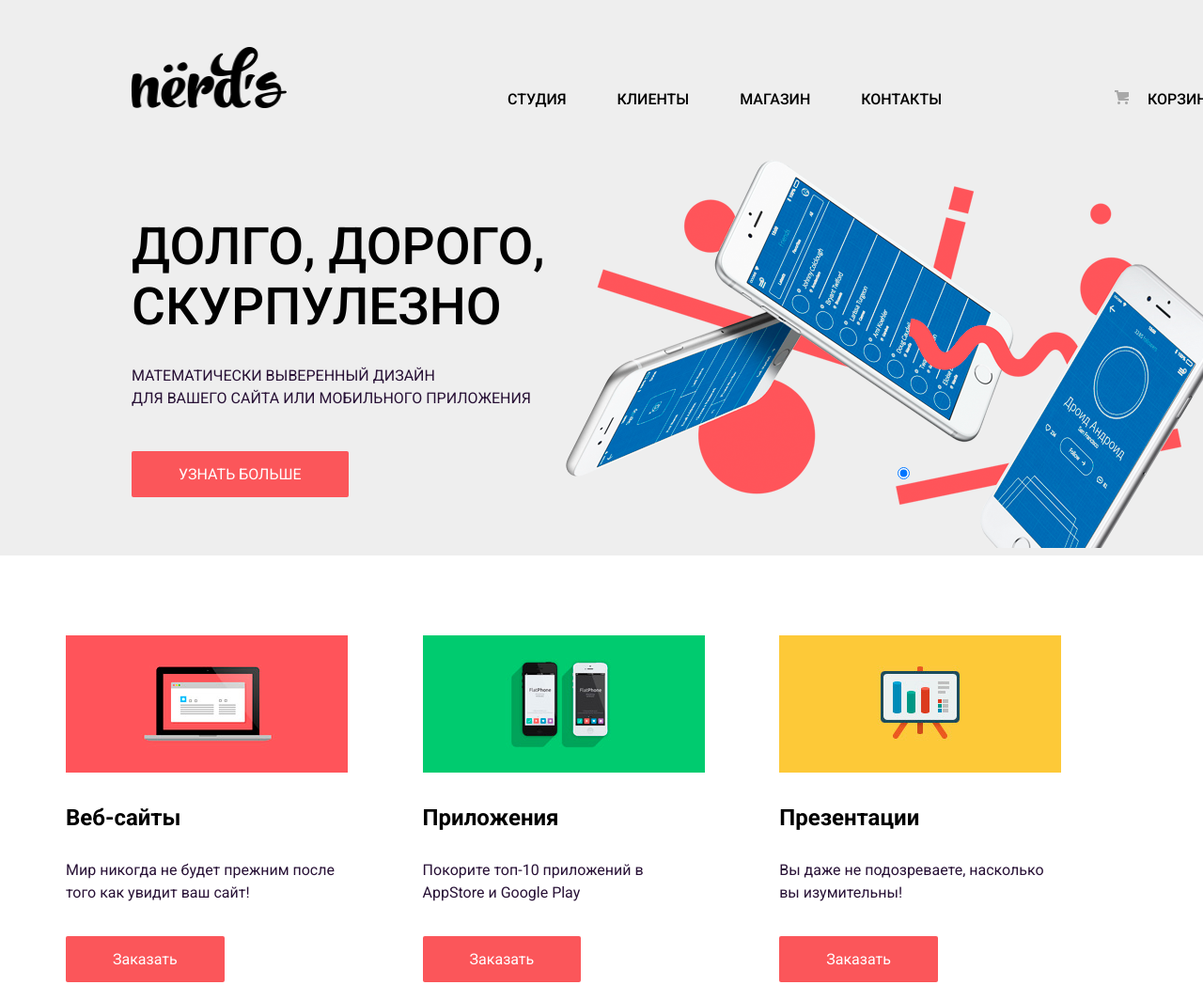
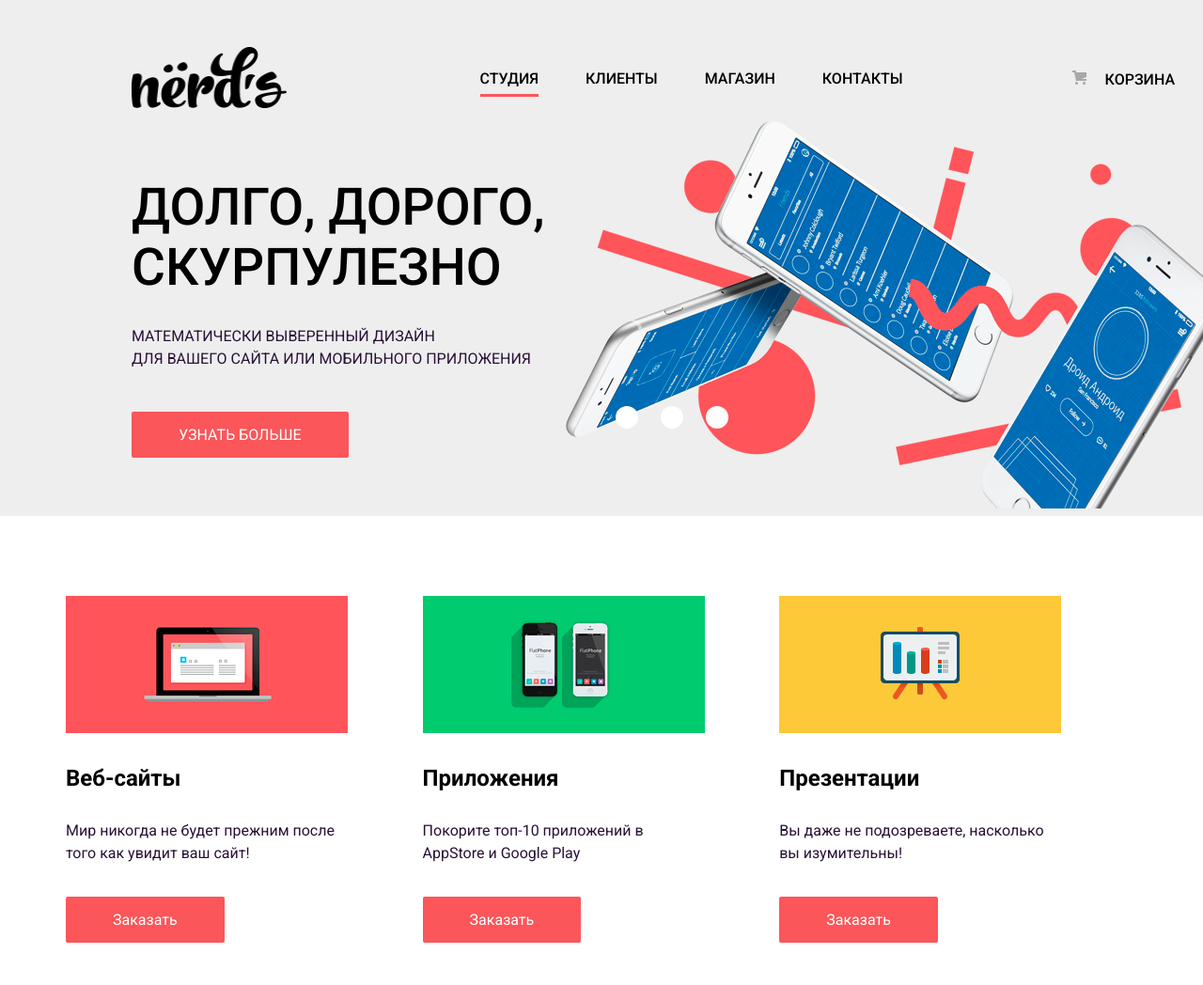
Before and after one commit to fmotm/nerds, a plain HTML site: page index.html in a window 1280 px wide. Shown: the top 1048 px of the page at 94% size. Drawn offline with Linux system fonts and the light colour scheme.

Commit message:
flex-slider

```diff
--- a/css/main.css
+++ b/css/main.css
@@ -476,32 +476,46 @@ width: 1160px;
 margin: 0 auto;
 }
 
-.company-logo {
-display: block;
-float: left;
+.top-line{
+display: flex;
+justify-content: space-between;
+align-items: center;
 }
 
 .navigation {
-float: left;
-margin: 20px 0px 20px 170px;
+  display: flex;
 }
 
-.navigation li {
-display: inline-block;
-text-transform: uppercase;
-list-style-type: none;
-padding: 10px 25px;
-}
-
-.navigation li:last-child {
+.navigation a:last-child {
 margin-left: 130px;
 padding-right: 0;
 }
 
 
 .navigation a {
-color: black;
+color: #000;
+position: relative;
+margin-right: 50px;
 }
+
+
+.navigation a::after {
+	content: "";
+	position: absolute;
+	top: 25px;
+	left: 0;
+	width: 100%;
+	height: 3px;
+}
+
+.navigation a:hover::after {
+	background-color: #fb565a;
+}
+
+.navigation a.active::after {
+	background-color: #fb565a;
+}
+
 
 .navigation img {
   margin-right:20px;
@@ -518,12 +532,35 @@ p {
 
 
 .slider {
-  height: 430px;
-
+	position: relative;
 }
 
-#slider-first {
-  margin-left: 50%;
+.slider input {
+	display: none;
+}
+
+.slider-controlnew {
+  width: 150px;
+  position: absolute;
+  bottom: 20%;
+  left: 50%;
+  margin-left: -75px;
+  z-index: 2;
+}
+
+.slider-controlnew label {
+display: inline-block;
+margin: 3px 10px;
+width: 24px;
+height: 24px;
+border-radius: 50%;
+background-color: #fff;
+position: relative;
+cursor: pointer;
+}
+
+.slider-item1,.slider-item2,.slider-item3{
+  display:none;
 }
 
 .slider-item1 {
@@ -532,11 +569,30 @@ height: 430px;
 background-repeat: no-repeat;
 background-position: right;
 }
+
 .slider-item2 {
 background-image: url('../img/slide2.png');
+height: 430px;
+background-repeat: no-repeat;
+background-position: right;
 }
 .slider-item3 {
 background-image: url('../img/slide3.png');
+height: 430px;
+background-repeat: no-repeat;
+background-position: right;
+}
+
+#slider-first:checked ~.sliders .slider-item1 {
+  display: block;
+}
+
+#slider-second:checked ~.sliders .slider-item2 {
+  display: block;
+}
+
+#slider-third:checked ~.sliders .slider-item3 {
+  display: block;
 }
 
 .slider h1 {
--- a/index.html
+++ b/index.html
@@ -15,39 +15,49 @@
 <body>
     <header class="toprow">
       <div class="container">
-            <div class="top-line clearfix">
+            <div class="top-line">
                     <a class="company-logo" href="nerds-catalog.html"><img src='img/nerds-logo.png' width="165px" height="65px" alt="Nerds"></a>
                     <nav class="navigation">
-                        <ul>
-                            <li><a href="">Студия</a></li>
-                            <li><a href="">Клиенты</a></li>
-                            <li><a href="nerds-catalog.html">Магазин</a></li>
-                            <li><a href="">Контакты</a></li>
-                            <li><a class="basket" href=""><img src="img/cart-icon.png" width="15px" height="15px" alt="Nerds">Корзина</a></li>
-                        </ul>
+                        <a href="" class="active">Студия</a>
+                        <a href="">Клиенты</a>
+                        <a href="nerds-catalog.html">Магазин</a>
+                        <a href="">Контакты</a>
+                        <a class="basket" href=""><img src="img/cart-icon.png" width="15px" height="15px" alt="Nerds">Корзина</a>
                     </nav>
             </div>
+
         <div class="slider">
+            <div class="slider-control">
+                <input type="radio" name="slider1" id="slider-first" checked="checked">
+                <input type="radio" name="slider1" id="slider-second">
+                <input type="radio" name="slider1" id="slider-third">
+                <div class="slider-controlnew">
+                <label for="slider-first"></label>
+                <label for="slider-second"></label>
+                <label for="slider-third"></label>
+                </div>
+
+            <div class="sliders">
                 <div class="slider-item1">
                     <h1>Долго, дорого, <br> скурпулезно</h1>
                     <p>Математически выверенный дизайн <br>для вашего сайта или мобильного приложения</p>
                     <a class="button" href="">Узнать больше</a>
-              <input type="radio" name="slider1" id="slider-first" checked="checked">
-
-
                 </div>
-<!--            <div class="slider-item2">
-             <input type="radio" name="slider2" id="slider-second" checked="checked">
-              <h1>дД, дорого, скурпулезно</h1>
-              <p>Математически выверенный дизайн</p>
+                <div class="slider-item2">
+                   <h1>Долго, дорого, <br> скурпулезно</h1>
+                   <p>Никакого креатива, только математические формулы <br>
+                        для расчета идеальных пропорций</p>
                     <a class="button" href="">Узнать больше</a>
                 </div>
                 <div class="slider-item3">
-             <input type="radio" name="slider3" id="slider-third" checked="checked">
-              <h1>дД, дорого, скурпулезно</h1>
-              <p>Математически выверенный дизайн</p>
+                    <h1>Только ночь, <br> только хардкор</h1>
+                    <p>Работать днем, как все? Мы против этого. <br>
+                        Ближе к полуночи работа только начинается</p>
                     <a class="button" href="">Узнать больше</a>
-            </div>-->
+                </div>
+            </div>
+            </div>
+
         </div>
       </div>
     </header>
```
Also changed, not shown: 1 other file. Lines whose indentation alone changed are shown as unchanged.
